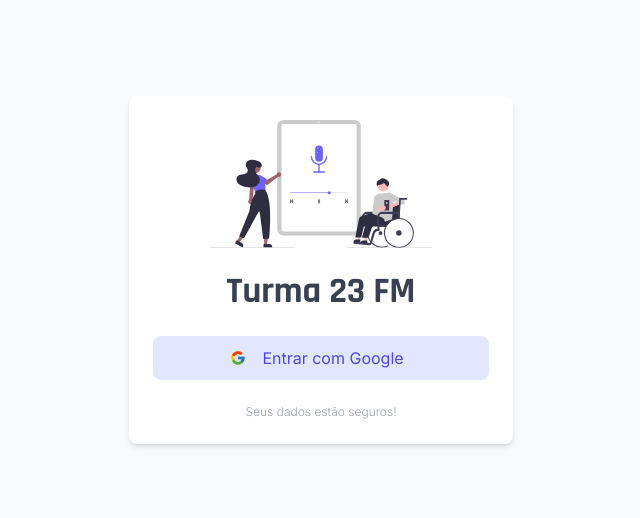
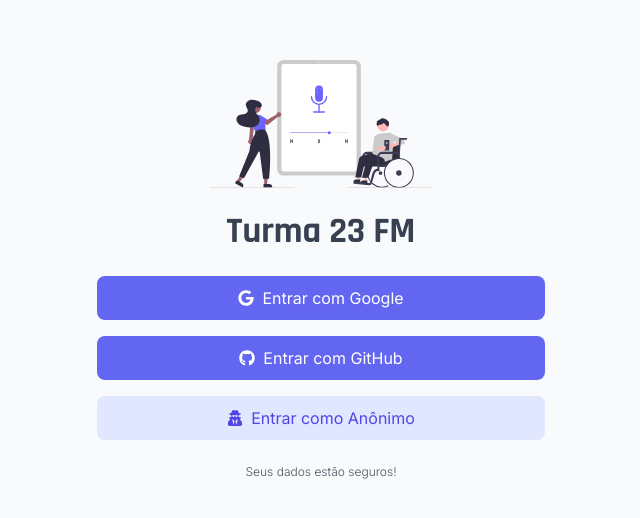
Before and after one commit to miguel5g/turma-23-fm, a React (Vite) app: page /auth in a window 1280 px wide. Shown: the part 130-648 px from the top of the page, without its empty margins (319-959 px from the left). Built offline with nearby package versions, Linux system fonts and the light colour scheme; no server answers.

Commit message:
feat: improve auth methods and flow

```diff
--- a/src/components/add-song-form.tsx
+++ b/src/components/add-song-form.tsx
@@ -2,6 +2,7 @@ import * as Yup from 'yup';
 import toast from 'react-hot-toast';
 import React, { useState } from 'react';
 import { FiSend } from 'react-icons/fi';
+import { Link, useLocation } from 'react-router-dom';
 
 import { useAuth } from '../hooks/use-auth';
 import { addSong } from '../libs/songs';
@@ -18,11 +19,12 @@ const songSchema = Yup.object().shape({
     .required('O link é obrigatório'),
 });
 
-export const AddSongForm: React.FC<AddSongFormProps> = ({poolId}) => {
+export const AddSongForm: React.FC<AddSongFormProps> = ({ poolId }) => {
   const [title, setTitle] = useState('');
   const [url, setUrl] = useState('');
+  const location = useLocation();
 
-  const { isAuthenticated, signIn, signOut, user } = useAuth();
+  const { isAuthenticated, signOut, user } = useAuth();
 
   async function handleSendSong(event: React.FormEvent<HTMLFormElement>) {
     event.preventDefault();
@@ -96,9 +98,13 @@ export const AddSongForm: React.FC<AddSongFormProps> = ({poolId}) => {
         ) : (
           <p className="text-sm font-light text-slate-700">
             Você não está conectado.{' '}
-            <button className="underline text-slate-900" type="button" onClick={() => signIn()}>
+            <Link
+              to="/auth"
+              className="underline text-slate-900"
+              state={{ callbackUrl: location.pathname }}
+            >
               Fazer login
-            </button>
+            </Link>
             .
           </p>
         )}
--- a/src/contexts/auth-context.tsx
+++ b/src/contexts/auth-context.tsx
@@ -1,5 +1,12 @@
 import { createContext, useEffect, useState } from 'react';
-import { GoogleAuthProvider, onAuthStateChanged, signInWithPopup, signOut } from 'firebase/auth';
+import {
+  AuthProvider,
+  onAuthStateChanged,
+  signInAnonymously,
+  signInWithPopup,
+  signOut,
+  User as AuthUser,
+} from 'firebase/auth';
 
 import { auth } from '../services/firebase';
 import { User } from '../typings';
@@ -8,7 +15,7 @@ interface AuthContextType {
   isAuthenticated: boolean;
   isLoading: boolean;
   user: User | null;
-  signIn: () => Promise<void>;
+  signIn: (provider?: AuthProvider) => Promise<void>;
   signOut: () => Promise<void>;
 }
 
@@ -18,8 +25,6 @@ interface AuthContextProviderProps {
 
 export const authContext = createContext({} as AuthContextType);
 
-const googleProvider = new GoogleAuthProvider();
-
 export const AuthContextProvider: React.FC<AuthContextProviderProps> = ({ children }) => {
   const [isLoading, setLoading] = useState(true);
   const [user, setUser] = useState<User | null>(null);
@@ -27,29 +32,29 @@ export const AuthContextProvider: React.FC<AuthContextProviderProps> = ({ childr
   useEffect(() => {
     const unsubscribe = onAuthStateChanged(auth, (state) => {
       setLoading(false);
+
       if (!state) setUser(null);
-      else {
-        setUser({
-          id: state.uid,
-          avatarUrl: state.photoURL,
-          name: state.displayName || 'Unknown',
-        });
-      }
+      else successfullyAuth(state);
     });
 
     return () => unsubscribe();
   }, []);
 
-  async function handleSignIn() {
-    await signInWithPopup(auth, googleProvider)
-      .then(({ user }) =>
-        setUser({
-          id: user.uid,
-          avatarUrl: user.photoURL,
-          name: user.displayName || 'Unknown',
-        })
-      )
-      .catch((error) => console.log(error));
+  function successfullyAuth(user: AuthUser) {
+    setUser({
+      id: user.uid,
+      avatarUrl: user.photoURL,
+      name: user.displayName || 'Anônimo',
+    });
+  }
+
+  async function handleSignIn(provider?: AuthProvider) {
+    if (!provider) {
+      await signInAnonymously(auth).then(({ user }) => successfullyAuth(user));
+      return;
+    }
+
+    await signInWithPopup(auth, provider).then(({ user }) => successfullyAuth(user));
   }
 
   async function handleSignOut() {
--- a/src/pages/auth.tsx
+++ b/src/pages/auth.tsx
@@ -1,7 +1,14 @@
 import toast from 'react-hot-toast';
-import { useState } from 'react';
-import { FcGoogle } from 'react-icons/fc';
-import { useNavigate } from 'react-router-dom';
+import { useEffect, useState } from 'react';
+import { FaGithub, FaGoogle, FaUserSecret } from 'react-icons/fa';
+import { useLocation, useNavigate } from 'react-router-dom';
+import {
+  AuthErrorCodes,
+  AuthProvider,
+  GithubAuthProvider,
+  GoogleAuthProvider,
+} from 'firebase/auth';
+import { FirebaseError } from 'firebase/app';
 
 import PodcastAudienceImage from '../assets/podcast-audience.svg';
 import { useAuth } from '../hooks/use-auth';
@@ -10,22 +17,35 @@ export const Auth: React.FC = () => {
   const [isLoading, setLoading] = useState(false);
   const { isAuthenticated, signIn } = useAuth();
   const navigate = useNavigate();
+  const location = useLocation();
 
-  /** @todo implements redirect to by params feature */
-  if (isAuthenticated) navigate('/');
+  const { callbackUrl } = (location.state || {}) as { callbackUrl?: string };
 
-  function handleSingIn() {
+  useEffect(() => {
+    if (isAuthenticated) navigate('/');
+  }, []);
+
+  function handleSingIn(provider?: AuthProvider) {
     setLoading(true);
 
-    signIn()
-      .then(() => navigate('/'))
-      .catch(() => toast.error('Algo deu errado...'))
+    signIn(provider)
+      .then(() => navigate(callbackUrl || '/', { replace: !!callbackUrl }))
+      .catch((error: unknown) => {
+        if (!(error instanceof FirebaseError)) return toast.error('Algo deu errado...');
+
+        let message = 'Algo deu errado...';
+
+        if (error.code === AuthErrorCodes.NEED_CONFIRMATION)
+          message = 'Seu e-mail já foi utilizado com outro provedor';
+
+        toast.error(message);
+      })
       .finally(() => setLoading(false));
   }
 
   return (
     <div className="flex min-h-screen bg-gray-50">
-      <div className="flex flex-col w-full max-w-sm p-6 m-auto bg-white rounded-lg shadow-md">
+      <div className="flex flex-col w-full max-w-md m-auto">
         <img src={PodcastAudienceImage} alt="Pessoas ouvindo um podcast" className=" max-h-32" />
 
         <h1 className="mt-6 text-4xl font-bold text-center text-gray-700 font-title">
@@ -34,16 +54,33 @@ export const Auth: React.FC = () => {
 
         <button
           type="button"
-          className="flex-1 mt-6 button button-secondary"
-          onClick={handleSingIn}
+          className="flex-1 mt-6 button button-primary"
+          onClick={() => handleSingIn(new GoogleAuthProvider())}
           disabled={isLoading}
         >
-          <FcGoogle />
-
-          <span className="hidden mx-2 sm:inline">Entrar com Google</span>
+          <FaGoogle />
+          <span className="hidden sm:inline">Entrar com Google</span>
+        </button>
+        <button
+          type="button"
+          className="flex-1 mt-4 button button-primary"
+          onClick={() => handleSingIn(new GithubAuthProvider())}
+          disabled={isLoading}
+        >
+          <FaGithub />
+          <span className="hidden sm:inline">Entrar com GitHub</span>
+        </button>
+        <button
+          type="button"
+          className="flex-1 mt-4 button button-secondary"
+          onClick={() => handleSingIn()}
+          disabled={isLoading}
+        >
+          <FaUserSecret />
+          <span className="hidden sm:inline">Entrar como Anônimo</span>
         </button>
 
-        <p className="mt-6 text-xs font-light text-center text-gray-400">
+        <p className="mt-6 text-xs font-light text-center text-gray-600">
           Seus dados estão seguros!
         </p>
       </div>
```
